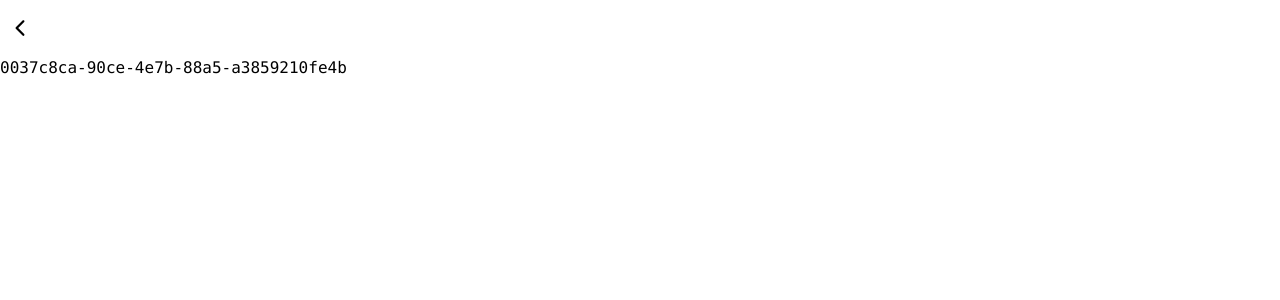
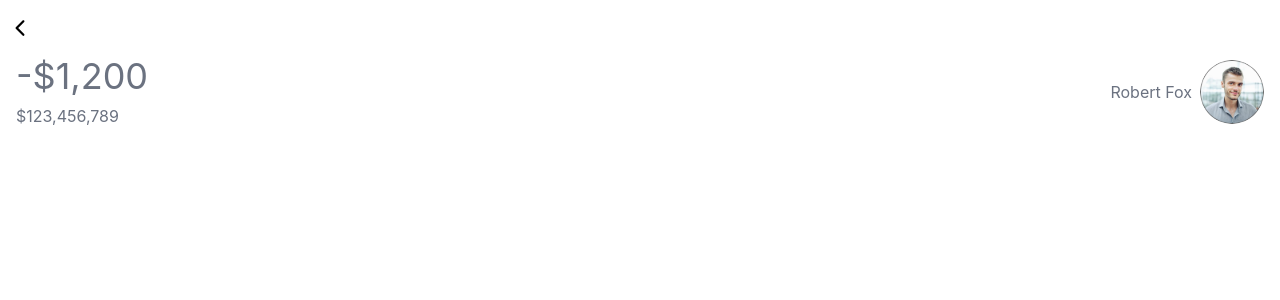
Before and after one commit to kayac-chang/React-Online-Banking, a React (Create React App) app: page /submain/0037c8ca-90ce-4e7b-88a5-a3859210fe4b in a window 1280 px wide. Shown: the top 300 px of the page. Built offline with nearby package versions, Linux system fonts and the light colour scheme.

Commit message:
add transaction

```diff
--- a/src/components/base/atoms/Avatar.tsx
+++ b/src/components/base/atoms/Avatar.tsx
@@ -15,7 +15,11 @@ export default function Avatar({
     <figure
       className={clsx("inline-flex flex-col items-center space-y-1", className)}
     >
-      <img className="rounded-full" src={img} alt={`${name}'s avatar`} />
+      <img
+        className="rounded-full max-h-full"
+        src={img}
+        alt={`${name}'s avatar`}
+      />
 
       {showName && <figcaption className="text-xs">{name}</figcaption>}
     </figure>
--- /dev/null
+++ b/src/components/submain/transaction/Overview.tsx
@@ -0,0 +1,25 @@
+import { Avatar as IAvatar } from "types";
+
+import Avatar from "components/base/atoms/Avatar";
+
+interface Props extends Omit<IAvatar, "id"> {
+  amount: string;
+  balance: string;
+}
+export default function Overview({ amount, balance, img, name }: Props) {
+  return (
+    <article className="text-gray-500 flex justify-between mx-4">
+      <hgroup className="space-y-2">
+        <h2 className="text-4xl">{amount}</h2>
+
+        <h3>{balance}</h3>
+      </hgroup>
+
+      <figure className="flex justify-end items-center space-x-2">
+        <figcaption>{name}</figcaption>
+
+        <Avatar img={img} name={name} className="h-16" />
+      </figure>
+    </article>
+  );
+}
--- a/src/pages/SubMain/Transaction.tsx
+++ b/src/pages/SubMain/Transaction.tsx
@@ -1,5 +1,13 @@
+import { useParams } from "react-router-dom";
+
 import Header from "components/base/organisms/Header";
-import { useParams } from "react-router-dom";
+import Overview from "components/submain/transaction/Overview";
+
+import IMG from "assets/avatar/01.png";
+
+function Detail() {
+  return <article></article>;
+}
 
 export default function Transaction() {
   const { transactionID } = useParams<{ transactionID: string }>();
@@ -9,7 +17,14 @@ export default function Transaction() {
       <Header back />
 
       <main>
-        <pre>{transactionID}</pre>
+        <Overview
+          amount="-$1,200"
+          balance="$123,456,789"
+          img={IMG}
+          name="Robert Fox"
+        />
+
+        <Detail />
       </main>
     </>
   );
```
